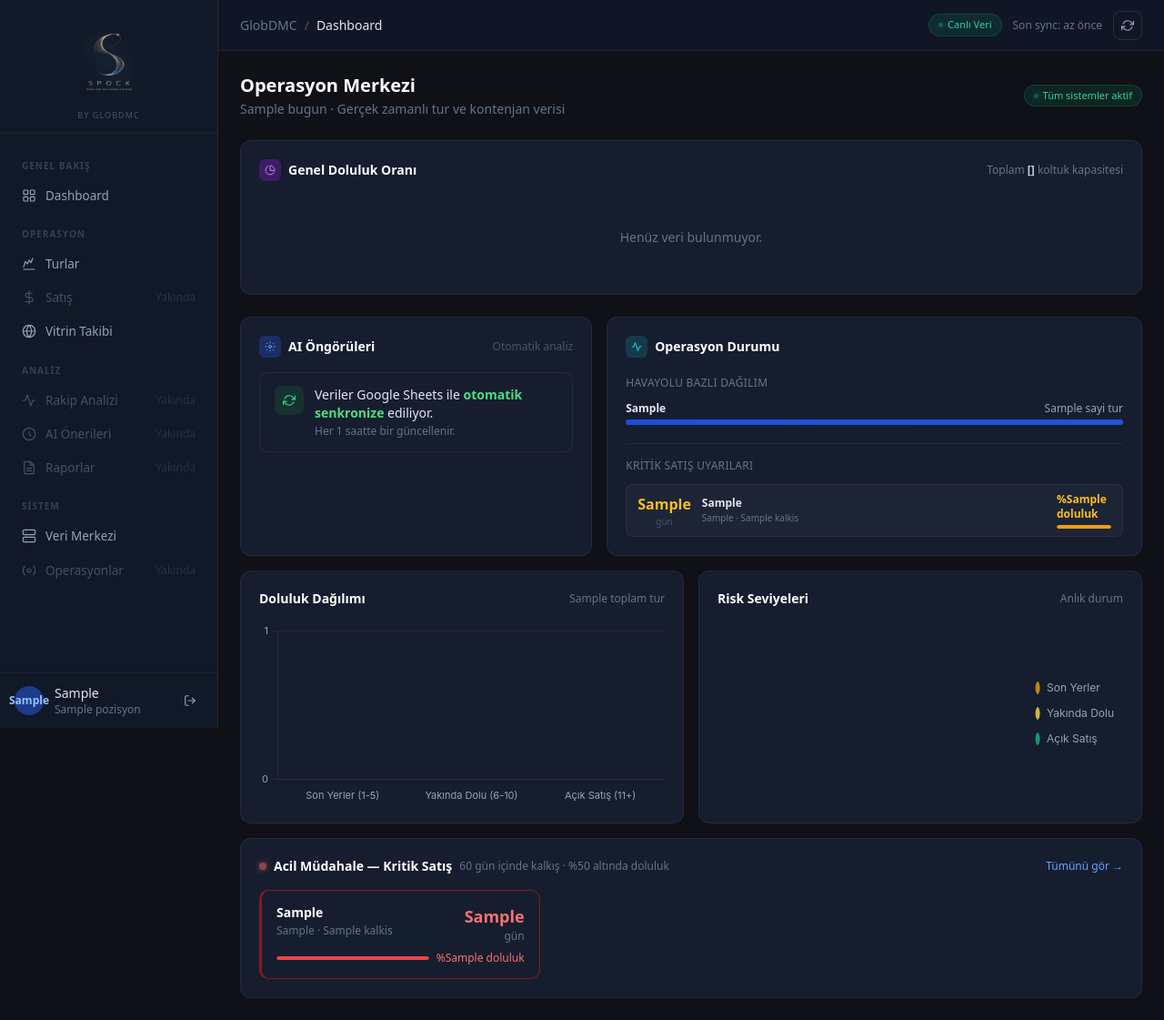
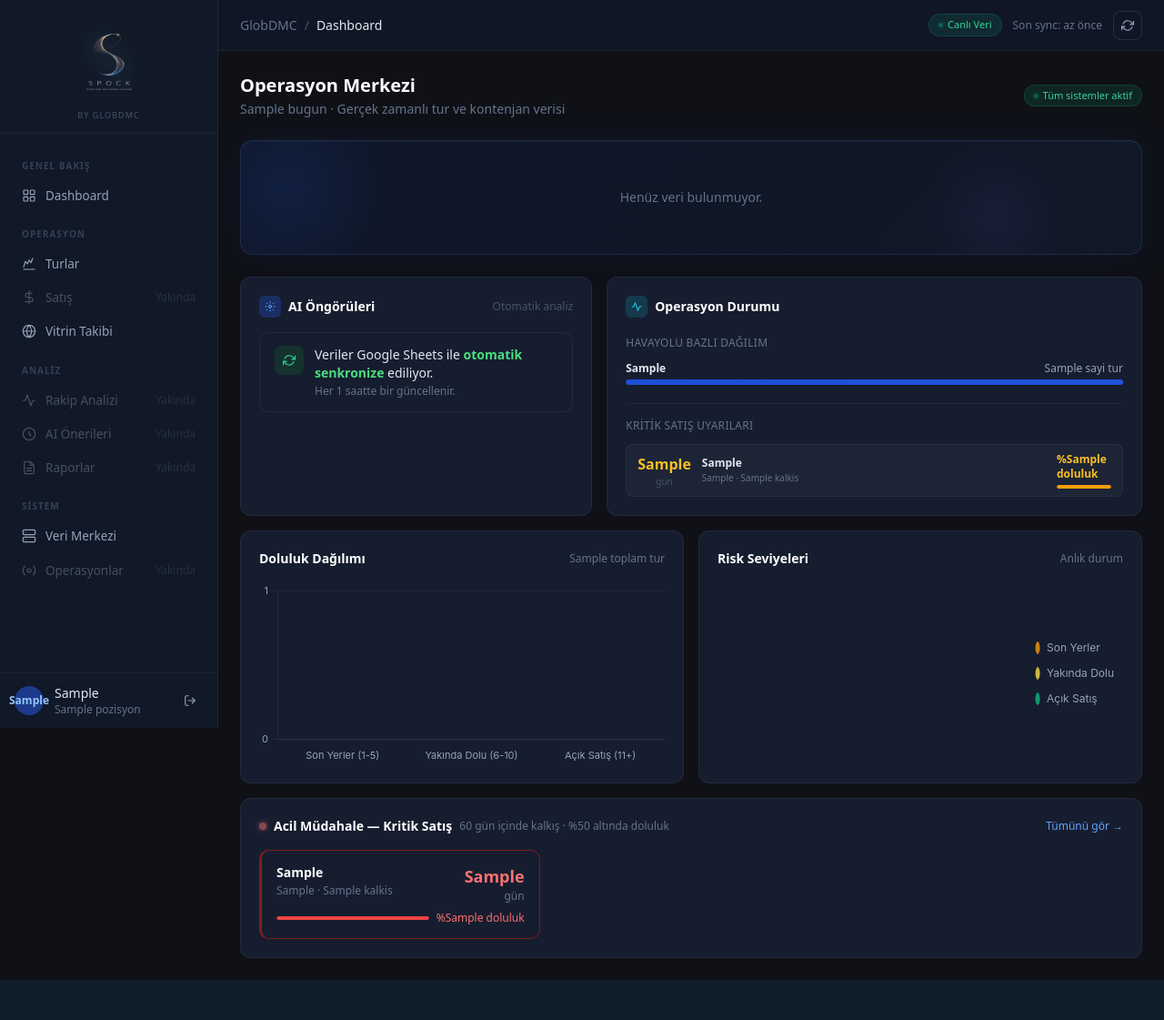
Before and after one commit to GLOBDMC/globdmcpanel, a FastAPI app: template templates/dashboard.html in a window 1280 px wide. Shown: the whole page at 91% size. After the commit the page ends 1077 px from the top, so only its background shows below. Run offline with FastAPI, Linux system fonts and the light colour scheme; the template is opened without the code that fills it: most values are stand-ins (such as "Sample title", 1, 10 or a date in 2020); some libraries are stand-ins or nearby versions.

Commit message:
Dashboard: Genel Doluluk Oranı holo panel tasarımı

```diff
--- a/templates/dashboard.html
+++ b/templates/dashboard.html
@@ -66,52 +66,104 @@
     </div>
 </div>
 
-<!-- Satış Dağılımı - Pasta Grafiği -->
-<div class="card mb-6" style="padding: 20px;">
-    <div class="flex flex-col sm:flex-row sm:items-center sm:justify-between gap-2 mb-5">
-        <div class="flex items-center gap-2">
-            <div class="w-6 h-6 rounded-md bg-purple-900 bg-opacity-60 flex items-center justify-center">
-                <svg width="12" height="12" viewBox="0 0 24 24" fill="none" stroke="#C084FC" stroke-width="2" stroke-linecap="round" stroke-linejoin="round">
-                    <path d="M21.21 15.89A10 10 0 1 1 8 2.83"/><path d="M22 12A10 10 0 0 0 12 2v10z"/>
-                </svg>
-            </div>
-            <span class="text-sm font-semibold text-white">Genel Doluluk Oranı</span>
-        </div>
-        <span class="text-xs text-slate-500">Toplam <span class="text-slate-300 font-semibold">{{ toplam_pax }}</span> koltuk kapasitesi</span>
-    </div>
+<!-- Genel Doluluk Oranı — Holo Panel -->
+<div class="mb-6" style="
+    background: linear-gradient(135deg, rgba(15,23,42,0.95) 0%, rgba(17,24,39,0.98) 100%);
+    border: 1px solid rgba(99,130,246,0.18);
+    border-radius: 14px;
+    padding: 20px 24px;
+    box-shadow: 0 0 40px rgba(37,99,235,0.07), inset 0 1px 0 rgba(255,255,255,0.04);
+    position: relative;
+    overflow: hidden;">
+
+    <!-- Arka plan parlaması -->
+    <div style="position:absolute;top:-60px;left:-60px;width:220px;height:220px;border-radius:50%;background:radial-gradient(circle,rgba(37,99,235,0.12) 0%,transparent 70%);pointer-events:none;"></div>
+    <div style="position:absolute;bottom:-40px;right:80px;width:160px;height:160px;border-radius:50%;background:radial-gradient(circle,rgba(139,92,246,0.08) 0%,transparent 70%);pointer-events:none;"></div>
+
     {% if toplam_pax > 0 %}
-    <div class="flex flex-col sm:flex-row items-center gap-8">
-        <!-- Pasta grafik -->
-        <div style="width:200px;height:200px;flex-shrink:0;position:relative;">
-            <canvas id="satisPastaChart" width="200" height="200"></canvas>
-            <div style="position:absolute;top:50%;left:50%;transform:translate(-50%,-50%);text-align:center;pointer-events:none;line-height:1.2;">
-                <div style="font-size:22px;font-weight:700;color:#fff;">%{{ doluluk_pct }}</div>
-                <div style="font-size:11px;color:#64748B;">dolu</div>
+    <div style="display:flex;align-items:center;gap:28px;flex-wrap:wrap;">
+
+        <!-- Donut grafik -->
+        <div style="position:relative;width:130px;height:130px;flex-shrink:0;">
+            <canvas id="satisPastaChart" width="130" height="130"></canvas>
+            <div style="position:absolute;top:50%;left:50%;transform:translate(-50%,-50%);text-align:center;pointer-events:none;line-height:1.1;">
+                <div style="font-size:20px;font-weight:800;color:#fff;letter-spacing:-0.5px;">%{{ doluluk_pct }}</div>
+                <div style="font-size:10px;color:#475569;margin-top:2px;letter-spacing:.04em;">DOLULUK</div>
             </div>
         </div>
-        <!-- Göstergeler -->
-        <div class="flex flex-col gap-4 flex-1">
-            <div style="display:flex;align-items:center;gap:14px;">
-                <div style="width:14px;height:14px;border-radius:50%;background:rgba(37,99,235,0.85);border:2px solid #2563EB;flex-shrink:0;"></div>
+
+        <!-- Dikey ayırıcı -->
+        <div style="width:1px;height:90px;background:linear-gradient(180deg,transparent,rgba(99,130,246,0.25),transparent);flex-shrink:0;"></div>
+
+        <!-- İstatistikler -->
+        <div style="display:flex;flex-direction:column;gap:14px;flex:1;min-width:180px;">
+
+            <div style="display:flex;align-items:center;gap:12px;">
+                <div style="width:30px;height:30px;border-radius:8px;background:rgba(37,99,235,0.15);border:1px solid rgba(37,99,235,0.3);display:flex;align-items:center;justify-content:center;flex-shrink:0;">
+                    <svg width="13" height="13" viewBox="0 0 24 24" fill="none" stroke="#60A5FA" stroke-width="2"><polyline points="23 6 13.5 15.5 8.5 10.5 1 18"/><polyline points="17 6 23 6 23 12"/></svg>
+                </div>
                 <div style="flex:1;">
-                    <div style="font-size:13px;color:#E2E8F0;font-weight:600;">Satılan</div>
-                    <div style="font-size:11px;color:#64748B;margin-top:1px;">{{ toplam_satilan }} koltuk</div>
+                    <div style="font-size:11px;color:#475569;letter-spacing:.05em;">SATILAN</div>
+                    <div style="font-size:13px;color:#94A3B8;margin-top:1px;">{{ toplam_satilan|int }} koltuk</div>
                 </div>
-                <div style="font-size:20px;font-weight:700;color:#60A5FA;">%{{ doluluk_pct }}</div>
+                <div style="font-size:22px;font-weight:700;color:#60A5FA;">%{{ doluluk_pct }}</div>
             </div>
-            <div style="display:flex;align-items:center;gap:14px;">
-                <div style="width:14px;height:14px;border-radius:50%;background:rgba(100,116,139,0.6);border:2px solid #475569;flex-shrink:0;"></div>
+
+            <div style="height:1px;background:rgba(255,255,255,0.04);"></div>
+
+            <div style="display:flex;align-items:center;gap:12px;">
+                <div style="width:30px;height:30px;border-radius:8px;background:rgba(100,116,139,0.12);border:1px solid rgba(100,116,139,0.2);display:flex;align-items:center;justify-content:center;flex-shrink:0;">
+                    <svg width="13" height="13" viewBox="0 0 24 24" fill="none" stroke="#64748B" stroke-width="2"><rect x="2" y="3" width="20" height="14" rx="2"/><line x1="8" y1="21" x2="16" y2="21"/><line x1="12" y1="17" x2="12" y2="21"/></svg>
+                </div>
                 <div style="flex:1;">
-                    <div style="font-size:13px;color:#E2E8F0;font-weight:600;">Kalan</div>
-                    <div style="font-size:11px;color:#64748B;margin-top:1px;">{{ toplam_kalan }} koltuk</div>
+                    <div style="font-size:11px;color:#475569;letter-spacing:.05em;">KALAN</div>
+                    <div style="font-size:13px;color:#94A3B8;margin-top:1px;">{{ toplam_kalan|int }} koltuk</div>
                 </div>
-                <div style="font-size:20px;font-weight:700;color:#94A3B8;">%{{ bos_pct }}</div>
+                <div style="font-size:22px;font-weight:700;color:#475569;">%{{ bos_pct }}</div>
             </div>
-            <!-- progress bar -->
-            <div style="background:rgba(255,255,255,0.05);border-radius:999px;height:8px;overflow:hidden;margin-top:4px;">
-                <div style="height:100%;border-radius:999px;background:linear-gradient(90deg,#1d4ed8,#3b82f6);width:{{ doluluk_pct }}%;transition:width 0.6s ease;"></div>
+
+            <!-- Progress bar -->
+            <div style="background:rgba(255,255,255,0.05);border-radius:999px;height:4px;overflow:hidden;">
+                <div style="height:100%;border-radius:999px;background:linear-gradient(90deg,#1d4ed8,#6366f1);width:{{ doluluk_pct }}%;transition:width 0.8s ease;box-shadow:0 0 8px rgba(99,102,241,0.5);"></div>
             </div>
         </div>
+
+        <!-- Dikey ayırıcı -->
+        <div style="width:1px;height:90px;background:linear-gradient(180deg,transparent,rgba(99,130,246,0.25),transparent);flex-shrink:0;"></div>
+
+        <!-- Toplam kapasite + performans -->
+        <div style="display:flex;flex-direction:column;gap:10px;min-width:140px;">
+            <div>
+                <div style="font-size:10px;color:#475569;letter-spacing:.06em;margin-bottom:4px;">TOPLAM KAPASİTE</div>
+                <div style="font-size:26px;font-weight:800;color:#E2E8F0;letter-spacing:-1px;">{{ toplam_pax|int }}</div>
+                <div style="font-size:11px;color:#334155;margin-top:1px;">koltuk</div>
+            </div>
+            <div style="height:1px;background:rgba(255,255,255,0.04);"></div>
+            <div>
+                <div style="font-size:10px;color:#475569;letter-spacing:.06em;margin-bottom:6px;">PERFORMANS</div>
+                <!-- Mini sparkline (dekoratif) -->
+                <svg width="110" height="28" viewBox="0 0 110 28" fill="none" xmlns="http://www.w3.org/2000/svg">
+                    <polyline points="0,22 14,18 28,20 42,12 56,15 70,8 84,11 98,6 110,4"
+                        stroke="url(#sparkGrad)" stroke-width="1.5" fill="none" stroke-linecap="round" stroke-linejoin="round"/>
+                    <polyline points="0,22 14,18 28,20 42,12 56,15 70,8 84,11 98,6 110,4 110,28 0,28"
+                        fill="url(#sparkFill)" opacity="0.2"/>
+                    <defs>
+                        <linearGradient id="sparkGrad" x1="0" y1="0" x2="110" y2="0">
+                            <stop offset="0%" stop-color="#3b82f6"/>
+                            <stop offset="100%" stop-color="#a78bfa"/>
+                        </linearGradient>
+                        <linearGradient id="sparkFill" x1="0" y1="0" x2="0" y2="28">
+                            <stop offset="0%" stop-color="#6366f1"/>
+                            <stop offset="100%" stop-color="transparent"/>
+                        </linearGradient>
+                    </defs>
+                </svg>
+                <div style="font-size:11px;color:#34D399;font-weight:600;margin-top:2px;">
+                    ↑ %{{ doluluk_pct }} <span style="color:#475569;font-weight:400;">doluluk</span>
+                </div>
+            </div>
+        </div>
+
     </div>
     {% else %}
     <p class="text-sm text-slate-500 text-center py-8">Henüz veri bulunmuyor.</p>
```
